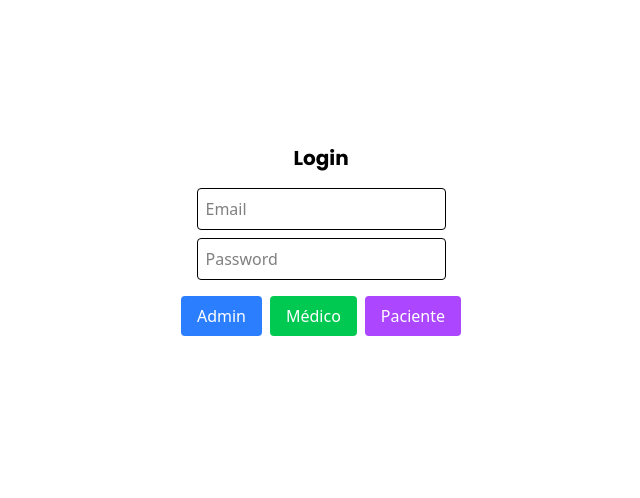
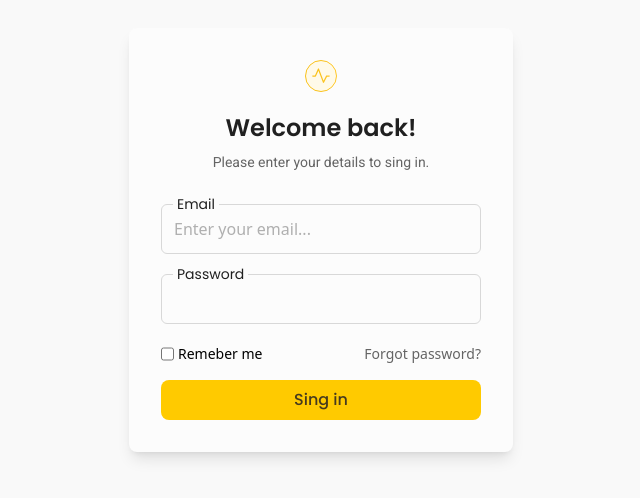
Before and after one commit to luizfernando05/tcc-diabetes, a React (Vite) app in the folder root/diagly-app/: page /login in a window 1280 px wide. Shown: the part 160-658 px from the top of the page, without its empty margins (319-959 px from the left). Built offline with nearby package versions, Linux system fonts and the light colour scheme.

Commit message:
feat(diagly-app): add LogoIcon component and update Login page layout

```diff
--- a/root/diagly-app/src/pages/auth/Login.jsx
+++ b/root/diagly-app/src/pages/auth/Login.jsx
@@ -1,58 +1,45 @@
-import { useState } from 'react';
-import { login } from '../../services/authService';
+import LogoIcon from '../../assets/logoIcon.svg?react';
+import InputField from '../../components/Forms/InputField';
 
 const Login = () => {
-  const [email, setEmail] = useState('');
-  const [password, setPassword] = useState('');
-  const [error, setError] = useState('');
+  return (
+    <div className="flex items-center justify-center min-h-screen bg-gray-02">
+      <div className="bg-gray-01 p-8 rounded-lg shadow-lg w-96">
+        <div className="login-header flex justify-center mb-5">
+          <LogoIcon />
+        </div>
+        <h1 className="font-poppins text-gray-12 text-2xl font-semibold text-center mb-2">
+          Welcome back!
+        </h1>
+        <p className="font-roboto text-gray-11 text-sm text-center mb-8">
+          Please enter your details to sing in.
+        </p>
+        <form action="">
+          <InputField
+            label="Email"
+            type="text"
+            name="username"
+            placeholder="Enter your email..."
+          />
+          <InputField label="Password" type="password" name="password" />
 
-  const handleLogin = async (role) => {
-    setError('');
-    try {
-      await login(role, email, password);
-      alert('Login successful!');
-    } catch (err) {
-      setError(err);
-    }
-  };
+          <div className="flex justify-between items-center text-sm mb-4">
+            <div className="flex">
+              <input className="mr-1" type="checkbox" />
+              <p>Remeber me</p>
+            </div>
+            <a className="text-gray-11 hover:underline" href="#">
+              Forgot password?
+            </a>
+          </div>
 
-  return (
-    <div className="flex flex-col items-center justify-center h-screen">
-      <h2 className="text-xl font-poppins font-bold mb-4">Login</h2>
-      <input
-        type="email"
-        placeholder="Email"
-        value={email}
-        onChange={(e) => setEmail(e.target.value)}
-        className="mb-2 border p-2 rounded"
-      />
-      <input
-        type="password"
-        placeholder="Password"
-        value={password}
-        onChange={(e) => setPassword(e.target.value)}
-        className="mb-2 border p-2 rounded"
-      />
-      {error && <p className="text-red-500">{error}</p>}
-      <div className="flex gap-2 mt-2">
-        <button
-          onClick={() => handleLogin('admins')}
-          className="bg-blue-500 text-white px-4 py-2 rounded"
-        >
-          Admin
-        </button>
-        <button
-          onClick={() => handleLogin('doctors')}
-          className="bg-green-500 text-white px-4 py-2 rounded"
-        >
-          Médico
-        </button>
-        <button
-          onClick={() => handleLogin('patients')}
-          className="bg-purple-500 text-white px-4 py-2 rounded"
-        >
-          Paciente
-        </button>
+          <button
+            type="submit"
+            className="font-poppins text-base font-medium w-full bg-yellow-09 text-yellow-12 py-2 rounded-lg hover:bg-yellow-08 transition cursor-pointer"
+          >
+            Sing in
+          </button>
+        </form>
       </div>
     </div>
   );
--- a/root/diagly-app/src/styles.css
+++ b/root/diagly-app/src/styles.css
@@ -2,7 +2,7 @@
 
 @theme {
   --font-poppins: Poppins, sans-serif;
-  --font-robot: Roboto, sans-serif;
+  --font-roboto: Roboto, sans-serif;
 
   --color-yellow-01: #fefdfb;
   --color-yellow-02: #fffae9;
```
Also changed, not shown: root/diagly-app/src/assets/LogoIcon.svg (added).
